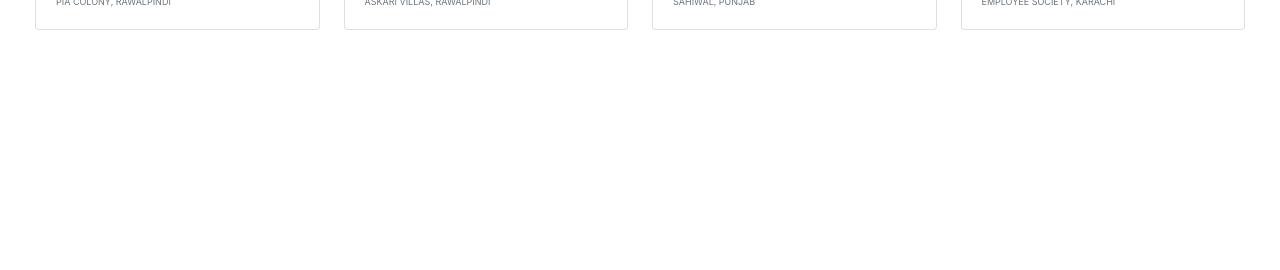
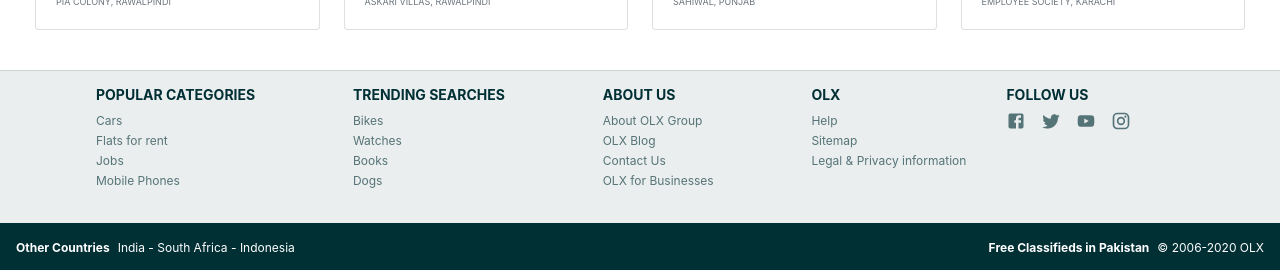
Before and after one commit to zaimeali/OLX-Clone-React, a React (Create React App) app: page / in a window 1280 px wide. Shown: the part 1066-1336 px from the top of the page. Before the commit the page ends 1136 px from the top, so only its background shows below. Built offline with nearby package versions, Linux system fonts and the light colour scheme.

Commit message:
Footer Done

```diff
--- a/src/App.css
+++ b/src/App.css
@@ -304,3 +304,99 @@
 }
 
 /* Card Items End */
+
+
+/* Footer Start */
+
+.footer {
+  width: 100%;
+  border-top: 1px solid rgba(0,47,52,.2);
+}
+
+.bigFooter {
+  font-size: 14px;
+  line-height: 20px;
+  width: 100%;
+  padding: 16px 16px 32px;
+  background: #ebeeef;
+  display: flex;
+}
+
+.footerItems {
+  display: flex;
+  width: 100%;
+  padding: 0 80px;
+}
+
+.items__footer {
+  display: flex;
+  width: 80%;
+  justify-content: space-between;
+}
+
+.item__title {
+  font-weight: 700;
+  text-transform: uppercase;
+  color: #002f34;
+  font-size: 14px;
+}
+
+.item__ul {
+  list-style: none;
+  padding-left: 0;
+  margin: 8px 0 0;
+}
+
+.item__li {
+  font-weight: 400;
+  text-transform: none;
+  text-decoration: none;
+  cursor: pointer;
+  font-size: 12px;
+  color: rgba(0,47,52,.64);
+}
+
+.social__footer {
+  width: 20%;
+  padding-left: 40px;
+}
+
+.social__icons {
+  width: 70%;
+  display: flex;
+  justify-content: space-between;
+}
+
+.social__icon {
+  color: rgba(0,47,52,.64);
+  cursor: pointer;
+}
+
+.social__icon:hover {
+  color: #002f34;
+}
+
+.smallFooter {
+  width: 100%;
+  display: flex;
+  justify-content: space-between;
+  padding: 16px;
+  color: #fff;
+  font-size: 12px;
+  line-height: 18px;
+  background: #002f34;
+}
+
+.copyright {
+  display: flex;
+  justify-content: space-between;
+}
+
+.cp__heading {
+  font-weight: 700;
+  padding-right: 8px;
+  font-size: 12px;
+  line-height: 18px;
+}
+
+/* Footer End */
--- a/src/App.js
+++ b/src/App.js
@@ -12,6 +12,7 @@
 import Categories from './components/Categories';
 import Banner from './components/Banner';
 import Ads from './components/Ads'
+import Footer from './components/Footer';
 
 function App() {
   return (
@@ -21,6 +22,7 @@
         <Banner />
         <Ads />
         <Navigation />
+        <Footer />
     </Router>
   );
 }
--- a/src/components/Footer.js
+++ b/src/components/Footer.js
@@ -3,10 +3,69 @@
 // Styles
 import '../App.css'
 
+// Components
+import FooterItem from './FooterItem';
+
+// Icons
+import FacebookIcon from '@material-ui/icons/Facebook';
+import TwitterIcon from '@material-ui/icons/Twitter';
+import InstagramIcon from '@material-ui/icons/Instagram';
+import YouTubeIcon from '@material-ui/icons/YouTube';
+
+
 export default function Footer() {
+
+    const footerItems = [
+        {
+            title: 'Popular Categories',
+            items: ['Cars', 'Flats for rent', 'Jobs', 'Mobile Phones'],
+        },
+        {
+            title: 'Trending Searches',
+            items: ['Bikes', 'Watches', 'Books', 'Dogs'],
+        },
+        {
+            title: 'About Us',
+            items: ['About OLX Group', 'OLX Blog', 'Contact Us', 'OLX for Businesses'],
+        },
+        {
+            title: 'OLX',
+            items: ['Help', 'Sitemap', 'Legal & Privacy information'],
+        }
+    ];
+
     return (
-        <div>
-
-        </div>
+        <footer className="footer">
+            <div className="bigFooter">
+                <div className="footerItems">
+                    <div className="items__footer">
+                        { footerItems.map((item, index) => (
+                            <FooterItem key={ index } title={ item.title } items={ item.items } />
+                        )) }
+                    </div>
+                    <div className="social__footer">
+                        <h4 className="item__title">Follow Us</h4>
+                        <div className="social__icons">
+                            <FacebookIcon fontSize="small" className="social__icon" />
+                            <TwitterIcon fontSize="small"  className="social__icon" />
+                            <YouTubeIcon fontSize="small"  className="social__icon" />
+                            <InstagramIcon fontSize="small"  className="social__icon" />
+                        </div>
+                    </div>
+                </div>
+            </div>
+            <div className="smallFooter">
+                <div className="copyright">
+                    <span className="cp__heading">Other Countries</span>
+                    <span>India&nbsp;-&nbsp;</span>
+                    <span>South Africa&nbsp;-&nbsp;</span>
+                    <span>Indonesia</span>
+                </div>
+                <div className="copyright">
+                    <span className="cp__heading">Free Classifieds in Pakistan</span>
+                    <span>&copy; 2006-2020 OLX</span>
+                </div>
+            </div>
+        </footer>
     )
 }
--- /dev/null
+++ b/src/components/FooterItem.js
@@ -0,0 +1,17 @@
+import React from 'react'
+
+// Styles
+import '../App.css'
+
+export default function FooterItem({ title, items }) {
+    return (
+        <section>
+            <h4 className="item__title">{ title }</h4>
+            <ul className="item__ul">
+                { items.map((item, index) => (
+                    <li className="item__li" key={ index }>{ item }</li>
+                )) }
+            </ul>
+        </section>
+    )
+}
```
